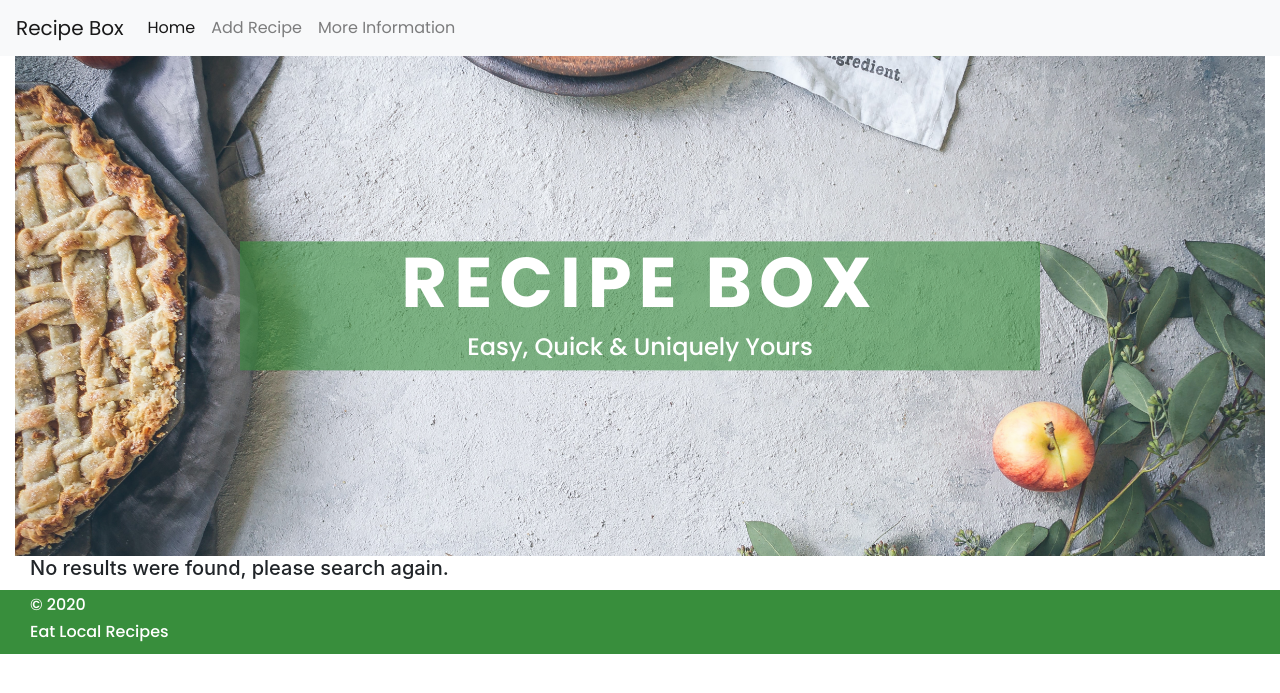
After one commit to cherylhaz/milestone_project_3, a Flask app: template templates/no_results.html in a window 1280 px wide. The commit adds this page. Shown: the top 693 px of the page. Run offline with Flask 2, Linux system fonts and the light colour scheme; the template is opened without the code that fills it, so the values that code supplies are empty; some libraries are stand-ins or nearby versions.

Commit message:
Search working!

```diff
--- a/app.py
+++ b/app.py
@@ -17,8 +17,7 @@
 # Search Results
 @app.route('/search_results', methods=['GET', 'POST'])
 def search_results():
-    results = mongo.db.recipes.find({'category': request.form.get('selected_category')})
-    return render_template("search_results.html", recipes=results)
+    return render_template("search_results.html", recipes=mongo.db.recipes.find({"category": request.form.get("selected_category")}))
 
 
 # Add New Recipe to Database
--- a/templates/index.html
+++ b/templates/index.html
@@ -4,7 +4,7 @@
     <!-- Example single danger button -->
 
 <div class="btn-group">
-<form  name="input" action="{{url_for('search_results')}}" method="GET">
+<form  name="selected_category" action="{{url_for('search_results')}}" method="POST">
 <!-- Main Button Category-->
 <div class="form-group">
     <label for="selected_category">Select a category:</label>
@@ -24,7 +24,7 @@
     </select>
   </div>
   -->
-  <button class="btn waves-effect waves-light form_buttons" type="submit">Go
+  <button class="btn waves-effect waves-light form_buttons" type="submit" name="selected_category">Go
   </button>
 </form>
 
--- /dev/null
+++ b/templates/no_results.html
@@ -0,0 +1,6 @@
+{% extends 'base.html' %}
+{% block content %}
+<div class="container-fluid">
+<h5> No results were found, please search again. </h5>
+</div>
+{% endblock %}
```
Also changed, not shown: templates/search_results.html (+1 -6 lines).
